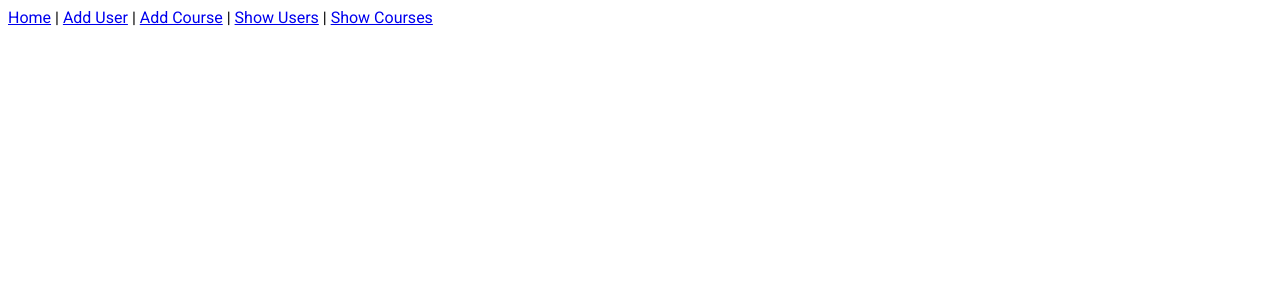
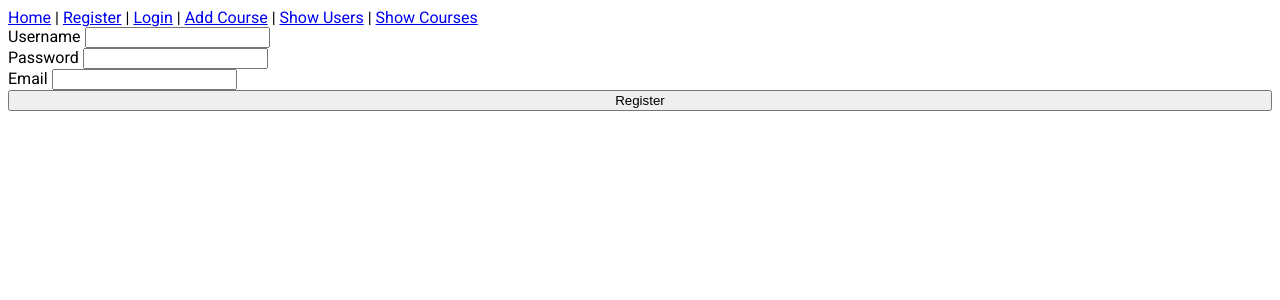
Before and after one commit to The-Butter-Boys/Tutor-Finder-Frontend, a Vue app: page /register in a window 1280 px wide. Shown: the top 300 px of the page. Built offline with nearby package versions, Linux system fonts and the light colour scheme.

Commit message:
add and show courses, changed navbar to register and login

```diff
--- a/src/components/NavBar.vue
+++ b/src/components/NavBar.vue
@@ -2,7 +2,8 @@
   <div class="navbar">
     <nav>
         <router-link to="/">Home</router-link> |
-        <router-link to="/addUser">Add User</router-link> |
+        <router-link to="/register">Register</router-link> |
+        <router-link to="/login">Login</router-link> |
         <router-link to="/addCourse">Add Course</router-link> |
         <router-link to="/showUsers">Show Users</router-link> |
         <router-link to="/showCourses">Show Courses</router-link>
--- a/src/router/index.js
+++ b/src/router/index.js
@@ -3,7 +3,8 @@ import VueRouter from 'vue-router';
 import HomeView from '@/views/HomeView.vue';
 import ShowUsersView from '@/views/ShowUsersView.vue';
 import ShowCoursesView from '@/views/ShowCoursesView.vue';
-import AddUserView from '@/views/AddUserView.vue';
+import RegisterUserView from '@/views/RegisterUserView.vue';
+import LoginUserView from '@/views/LoginUserView.vue';
 import AddCourseView from '@/views/AddCourseView.vue';
 
 Vue.use(VueRouter)
@@ -25,9 +26,14 @@ const routes = [
     component: ShowCoursesView,
   },
   {
-    path: '/addUser',
-    name: 'addUser',
-    component: AddUserView,
+    path: '/register',
+    name: 'registerUser',
+    component: RegisterUserView,
+  },
+  {
+    path: '/login',
+    name: 'loginUser',
+    component: LoginUserView,
   },
   {
     path: '/addCourse',
--- /dev/null
+++ b/src/views/LoginUserView.vue
@@ -0,0 +1,48 @@
+<template>
+  <div class="login-user-view">
+    <h1>Login</h1>
+    <h3>Fake Login</h3>
+    <div class="fake-login">
+      <label for="username">Username<input v-model="enteredUsername" type="text" name="username"></label>
+      <label for="password">Password<input v-model="enteredPassword" type="text" name="password"></label>
+      <div class="login-response">{{ loginResponse }}</div>
+      <button type="submit" @click="login">"Login"</button>
+    </div>
+  </div>
+</template>
+
+<script>
+export default {
+  data() {
+    return {
+      enteredUsername: '',
+      enteredPassword: '',
+      loginResponse: 'login response',
+    };
+  },
+  methods: {
+    async login() {
+      this.loginResponse = '';
+      if (this.isMissingFields()) return;
+      const body = {username: this.enteredUsername, password: this.enteredPassword};
+      const res = await fetch('http://localhost:5000/login', {
+        method: 'POST',
+        headers: {
+          'Content-Type': 'application/json'
+        },
+        body: JSON.stringify(body)
+      });
+      const isSuccess = (await res.json()).success;
+      this.loginResponse = isSuccess ? 'Success!' : 'Failure';
+    },
+    isMissingFields() {
+      return this.enteredUsername.trim() === '' || this.enteredPassword.trim() === '';
+
+    }
+  }
+};
+</script>
+
+<style>
+
+</style>
--- a/src/views/AddUserView.vue
+++ b/src/views/RegisterUserView.vue
@@ -1,5 +1,5 @@
 <template>
-    <div class="add-user-view">
+    <div class="register-user-view">
         <label for="username">Username
             <input type="text" v-model="username">
         </label>
@@ -9,7 +9,7 @@
         <label for="email">Email
           <input type="text" v-model="email">
         </label>
-        <button type="submit" @click="submitClicked">Add User</button>
+        <button type="submit" @click="submitClicked">Register</button>
     </div>
 </template>
 
@@ -40,7 +40,7 @@ export default {
 </script>
 
 <style scoped>
-.add-user-view {
+.register-user-view {
   display: flex;
   flex-direction: column;
 }
--- a/src/views/ShowUsersView.vue
+++ b/src/views/ShowUsersView.vue
@@ -8,13 +8,6 @@
         <div>Email: {{ user.email }}</div>
         <hr>
       </div>
-    </div>
-    <h3>Fake Login</h3>
-    <div class="fake-login">
-      <label for="username">Username<input v-model="enteredUsername" type="text" name="username"></label>
-      <label for="password">Password<input v-model="enteredPassword" type="text" name="password"></label>
-      <div class="login-response">{{ loginResponse }}</div>
-      <button type="submit" @click="login">"Login"</button>
     </div>
   </div>
 </template>
@@ -29,25 +22,9 @@ export default {
   data() {
     return {
       users: [],
-      enteredUsername: '',
-      enteredPassword: '',
-      loginResponse: 'login response',
     };
   },
   methods: {
-    async login() {
-      console.log('login');
-      const body = {username: this.enteredUsername, password: this.enteredPassword};
-      const res = await fetch('http://localhost:5000/login', {
-        method: 'POST',
-        headers: {
-          'Content-Type': 'application/json'
-        },
-        body: JSON.stringify(body)
-      });
-      const isSuccess = (await res.json()).success;
-      this.loginResponse = isSuccess ? 'Success!' : 'Failure';
-    }
   },
 };
 </script>
```
